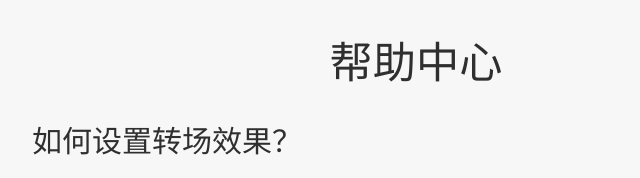
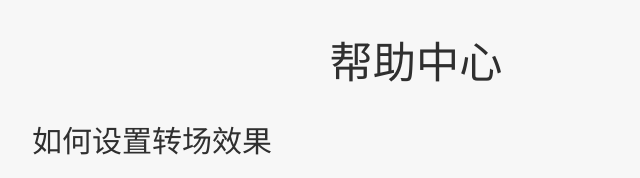
Before and after one commit to ytzhangwei/ytzhangwei.github.io, a plain HTML site: page page8.html in a window 1280 px wide. Shown: the top 178 px of the page, 224-864 px from the left. Drawn offline with Linux system fonts and the light colour scheme.

Commit message:
Update page8.html

```diff
--- a/page8.html
+++ b/page8.html
@@ -13,7 +13,7 @@
 </section>
 <section class="mg-15-5">
     <div class="help_text">
-        <h2>如何设置转场效果？</h2>
+        <h2>如何设置转场效果</h2>
        	<p> 通过项目模式进入到“镜头”页，点<img src="images/tansition.jpg" class="nzimg" />进入“转场设置”页。</p>
         <p class="note"><img src="images/transition.jpg" /></p>
         <p class="note">图1：进入“镜头”页</p>
```
